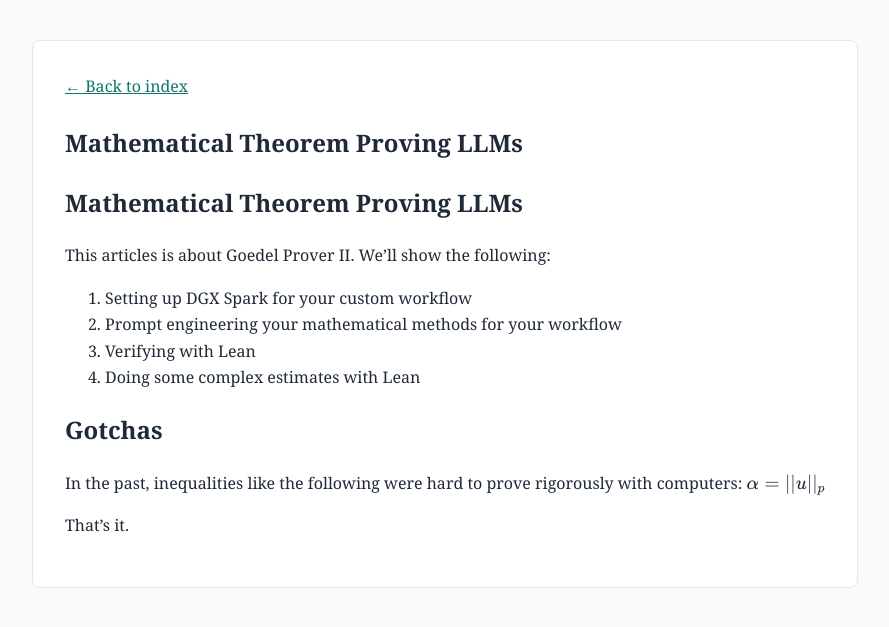
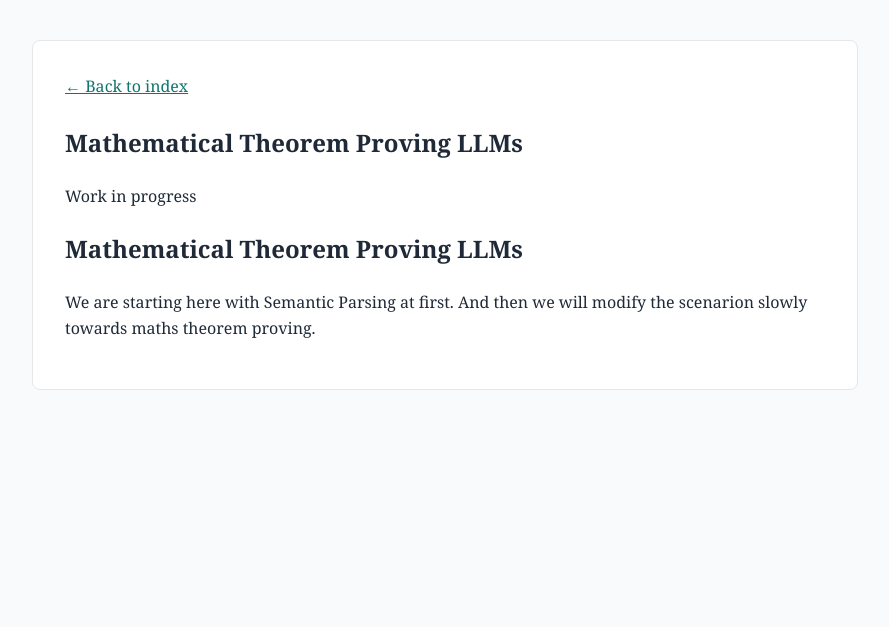
Before and after one commit to soumik-github/soumik_mandal, a Jekyll site: the page built from markdown_articles/MathematicalTheoremProvingLLMs.md, in a window 1280 px wide. Shown: the top 627 px of the page, without its empty margins (195-1084 px from the left). Built offline with Jekyll 4.4.1, drawn with Linux system fonts in a browser that asks for light colours.

```diff
--- a/markdown_articles/MathematicalTheoremProvingLLMs.md
+++ b/markdown_articles/MathematicalTheoremProvingLLMs.md
@@ -1,20 +1,9 @@
 ---
 title: Mathematical Theorem Proving LLMs
-date: 2026-02-22
 ---
+
+Work in progress
 
 # Mathematical Theorem Proving LLMs
 
-This articles is about Goedel Prover II. We'll show the following:
-
-1. Setting up DGX Spark for your custom workflow
-2. Prompt engineering your mathematical methods for your workflow
-3. Verifying with Lean
-4. Doing some complex estimates with Lean
-
-## Gotchas
-
-In the past, inequalities like the following were hard to prove rigorously with computers:
-$\alpha = ||u||_p$
-
-That's it.
+We are starting here with Semantic Parsing at first. And then we will modify the scenarion slowly towards maths theorem proving.
```
Also changed, not shown: markdown_articles/3d_visioon_speech.md (+5 -6 lines), markdown_articles/GradientLearningLLMs.md (+3 -2 lines).
